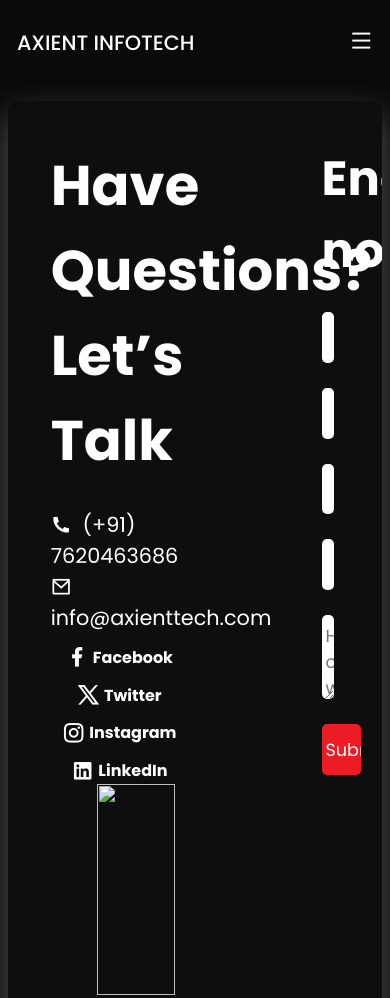
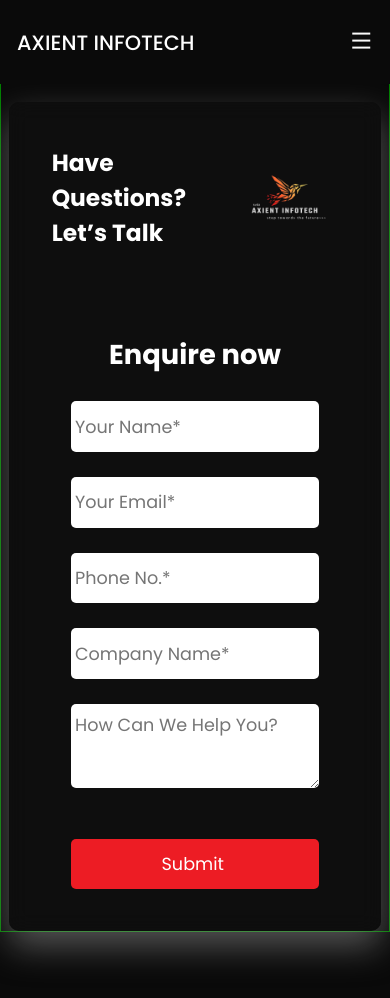
Before and after one commit to mhi1627/Axient, a plain HTML site: page contact.html in a window 390 px wide. Shown: the top 998 px of the page. After the commit the page ends 932 px from the top, so only its background shows below. Drawn offline with nearby package versions, Linux system fonts and the light colour scheme.

Commit message:
make contact us resp

```diff
--- a/contact.html
+++ b/contact.html
@@ -73,24 +73,24 @@
                     </div>
                   </div>
                   <div class="logo">
-                    <img src="Axient_website_logo-removebg-preview.png" alt="">
+                    <img src="./imgs/Axient_website_logo-removebg-preview.png" alt="">
                   </div>
             </div>
             <div class="right">
                 <h1>Enquire now</h1> <br>
                 <form action="">
                     <!-- <label for="fname">First Name:</label> -->
-                    <input type="text" name="fname" id="fname" placeholder="Your Name" required><br>
+                    <input type="text" name="fname" id="fname" placeholder="Your Name*" required><br>
 
                     <!-- <label for="email">Email</label> -->
-                    <input type="email" name="email" id="email" placeholder="Your Email" required><br>
+                    <input type="email" name="email" id="email" placeholder="Your Email*" required><br>
                     <!-- <label for="phone">Contact No.</label> -->
-                    <input type="tel" name="phone" id="phone" placeholder="Phone No." required><br>
+                    <input type="tel" name="phone" id="phone" placeholder="Phone No.*" required><br>
                     <!-- <label for="company">Company</label> -->
-                    <input type="text" name="company" id="company" placeholder="Company Name"><br>
+                    <input type="text" name="company" id="company" placeholder="Company Name*"><br>
                     <!-- <label for="message">Message</label> -->
                     <textarea name="message" id="message" placeholder="How Can We Help You?"></textarea><br>
-                    <input type="submit" value="Submit" id="submit">
+                    <input type="submit" value="Submit" id="submit" class="ContactUS">
                 </form>
             </div>
         </div>
--- a/style.css
+++ b/style.css
@@ -13,7 +13,7 @@ html {
     width: 100%;
     height: 100%;
     background: #0a0a0a;
-
+    box-sizing: border-box;
 }
 
 nav {
@@ -77,7 +77,7 @@ nav a {
 .main {
     width: 100%;
     padding: 0 5vh;
-    /* border: 1px solid green; */
+    border: 1px solid green;
 }
 
 .hero {
@@ -702,23 +702,23 @@ nav a {
 }
 
 .container2 .left {
-    width: 50%;
+    width: 49vw;
     padding: 5vh;
 }
 
 .container2 .left h1 {
     color: white;
-    font-size: 3.5rem;
+    font-size:4vw;
 }
 
 .container2 .right {
-    width: 50%;
+    width: 49vw;
     /* background: rgb(253, 54, 200); */
-    padding: 5vh 15vh;
+    padding: 5vh 10vh;
 }
 
 .container2 .right h1 {
-    font-size: 3rem;
+    font-size: 3.5vw;
     color: white;
     /* color: black; */
 }
@@ -732,7 +732,8 @@ nav a {
     padding: 1vh;
     padding-left: 1vw;
     display: block;
-    width: 100%;
+    width: 30vw;
+    /* border: 2px solid rgb(45, 3, 255); */
     color: black;
 }
 
@@ -743,7 +744,7 @@ nav a {
 
 .container2 .phone {
     /* border: 1px solid green; */
-    font-size: 1.3rem;
+    font-size: 1.5vw;
     margin-top: 3vh;
 }
 
@@ -753,17 +754,13 @@ nav a {
 }
 
 .container2 #submit {
-    width: 10vw;
-    height: 6vh;
-    cursor: pointer;
-    background: rgb(237, 28, 36);
+
     color: white;
 }
 
 .container2 .logo {
     width: 20vw;
     height: 25vh;
-
     margin-left: 12vw;
 }
 
@@ -1610,3 +1607,117 @@ nav a {
           }
 
         }
+
+
+    /* making contact us page responsive */
+
+    @media (max-width:960px) {
+
+
+        .container2 .left {
+            width: 39vw;
+            padding: 5vh;
+        }
+
+
+        .container2 .right input,
+        #message {
+               width: 40vw;
+        }
+
+
+
+        .socials {
+            display: none;
+        }
+    }
+    @media (max-width:720px) {
+
+        .container2 {
+            display: flex;
+            flex-direction: column;
+            align-items: center;
+        }
+        .container2 .left, .right {
+            width: 100%;
+            padding: 5vh;
+            display: flex;
+            justify-content: center;
+            align-items: center;
+        }
+        .container2  .right {
+            width: 100%;
+            padding: 5vh;
+            display: flex;
+            flex-direction: column;
+            justify-content: center;
+            align-items: center;
+        }
+
+        .phone {
+            display: none;
+        }
+
+        .container2 .left .logo {
+            width: 50vw;
+            height: 100%;
+            display: block;
+        }
+
+        .container2 .left .logo img{
+            width: 100%;
+            height: 100%;
+            object-fit: contain;
+            display: block;
+        }
+
+        .container2 .left h1 {
+            font-size: 6vw;
+
+        }
+
+        .container2 .right h1{
+               width:100%;
+               font-size: 5vw;
+               text-align: center;
+        }
+        .container2 .right input, #message {
+               width:100%;
+        }
+
+        form {
+            width: 100%;
+            padding: 0 5vw;
+        }
+
+
+
+        .socials {
+            display: none;
+        }
+    }
+
+
+    @media (max-width:520px) {
+
+
+        .container2 .right h1{
+               width:100%;
+               font-size: 7vw;
+               text-align: center;
+        }
+
+
+    }
+
+
+    @media (max-width:375px) {
+
+
+        .container2 .right input, #message {
+            font-size: 5vw;
+        }
+
+
+
+    }
```
